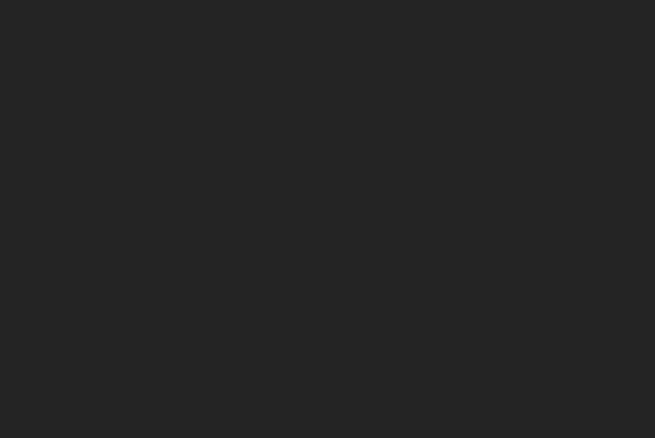
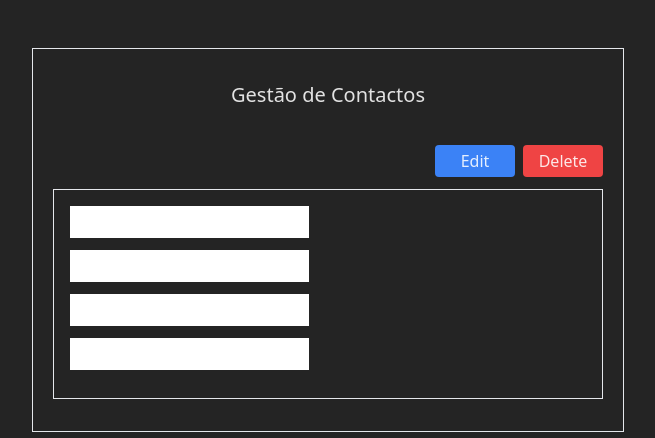
Before and after one commit to SShrimpman/Teste-VUE-5421, a Vue app in the folder my-project/: page /details/1/1/1/1/1 in a window 1280 px wide. Before the commit this address had no page. Shown: the top 438 px of the page, without its empty margins (312-967 px from the left). Built offline with nearby package versions, Linux system fonts and the light colour scheme.

Commit message:
DetailsContact finalized with Edit and Delete Button working, corrected some code on router paste, Details and List component

```diff
--- a/my-project/src/components/CreateContact.vue
+++ b/my-project/src/components/CreateContact.vue
@@ -10,7 +10,7 @@
                 <div class="flex justify-center h-48">
                     <div class="grid grid-cols-2 border p-2 w-5/6">
                         <div class="grid content-start">
-                            <input class="h-7 p-1 m-2" type="text" placeholder="Nome" v-model="addContact.fullname">
+                            <input class="h-7 p-1 m-2" type="text" placeholder="Nome" v-model="addContact.fullName">
                             <input class="h-7 p-1 m-2" type="text" placeholder="Número de Telemóvel" v-model="addContact.cellphone">
                             <input class="h-7 p-1 m-2" type="email" placeholder="Email" v-model="addContact.email">
                             <input class="h-7 p-1 m-2" type="text" placeholder="Morada" v-model="addContact.address">
--- a/my-project/src/components/DetailsContact.vue
+++ b/my-project/src/components/DetailsContact.vue
@@ -1,15 +1,53 @@
 <template>
-    <div>
-        detalhes
+    <div class="flex justify-center">
+        <div class="border p-5 w-3/6">
+            <div class="flex justify-center py-3 pb-5">
+                    <h1 class="text-xl font-medium">
+                        Gestão de Contactos
+                    </h1>
+                </div>
+            <div class="flex justify-end mt-4 gap-2">
+                <button class="bg-blue-500 hover:bg-blue-700 w-20 h-8 rounded" @click="editContact">Edit</button>
+                <button class="bg-red-500 hover:bg-red-700 w-20 h-8 rounded" @click="deleteContact">Delete</button>
+            </div>
+            <form >
+                <div class="border my-3 p-4">
+                    <input class="flex justify-start p-1 mb-3" type="text" v-model="$route.params.fullName">
+                    <input class="flex justify-start p-1 mb-3" type="text" v-model="$route.params.cellphone">
+                    <input class="flex justify-start p-1 mb-3" type="email" v-model="$route.params.email">
+                    <input class="flex justify-start p-1 mb-3" type="text" v-model="$route.params.address">
+                </div>
+            </form>
+        </div>
     </div>
 </template>
 
 <script>
-    export default {
-
-    }
+import { contactStore } from '../store/contactStore';
+export default {
+    setup(){
+        const contactStoreT = contactStore()
+        return { contactStoreT }
+    },
+    data(){
+        updateContact : {}
+    },
+    methods: {
+        editContact(){
+            this.updateContact = {
+                id : this.$route.params.id,
+                fullName : this.$route.params.fullName,
+                cellphone : this.$route.params.cellphone,
+                email : this.$route.params.email,
+                address : this.$route.params.address
+            }
+            this.contactStoreT.update(this.updateContact)
+            this.$router.push({ name: "List" });
+        },
+        deleteContact() {
+            this.contactStoreT.delete(this.$route.params.id)
+            this.$router.push({ name: "List" });
+        }
+    },
+}
 </script>
-
-<style lang="scss" scoped>
-
-</style>
--- a/my-project/src/components/List.vue
+++ b/my-project/src/components/List.vue
@@ -12,7 +12,7 @@
             <div class="border my-3 p-4">
                     <div v-for="(item) in getContacts" class="grid grid-cols-2 m-2 border rounded">
                         <div class="flex flex-start m-2 p-2">
-                            <h1>{{item.fullname}}</h1>
+                            <h1>{{item.fullName}}</h1>
                         </div>
                         <div class="flex justify-end p-2">
                             <button class="border bg-blue-500 hover:bg-blue-700 w-24 p-1 rounded" @click="details(item)">Details</button>
--- a/my-project/src/router/index.js
+++ b/my-project/src/router/index.js
@@ -7,7 +7,7 @@
 const routes = [
     { path: '/', name: 'List', component: List },
     { path: '/create', name: 'Create', component: CreateContact },
-    { path:'/details/:id/:description/:status/:data', name: 'Details', component: DetailsContact },
+    { path:'/details/:id/:fullName/:cellphone/:email/:address', name: 'Details', component: DetailsContact },
 ]
 
 const router = createRouter({
```
